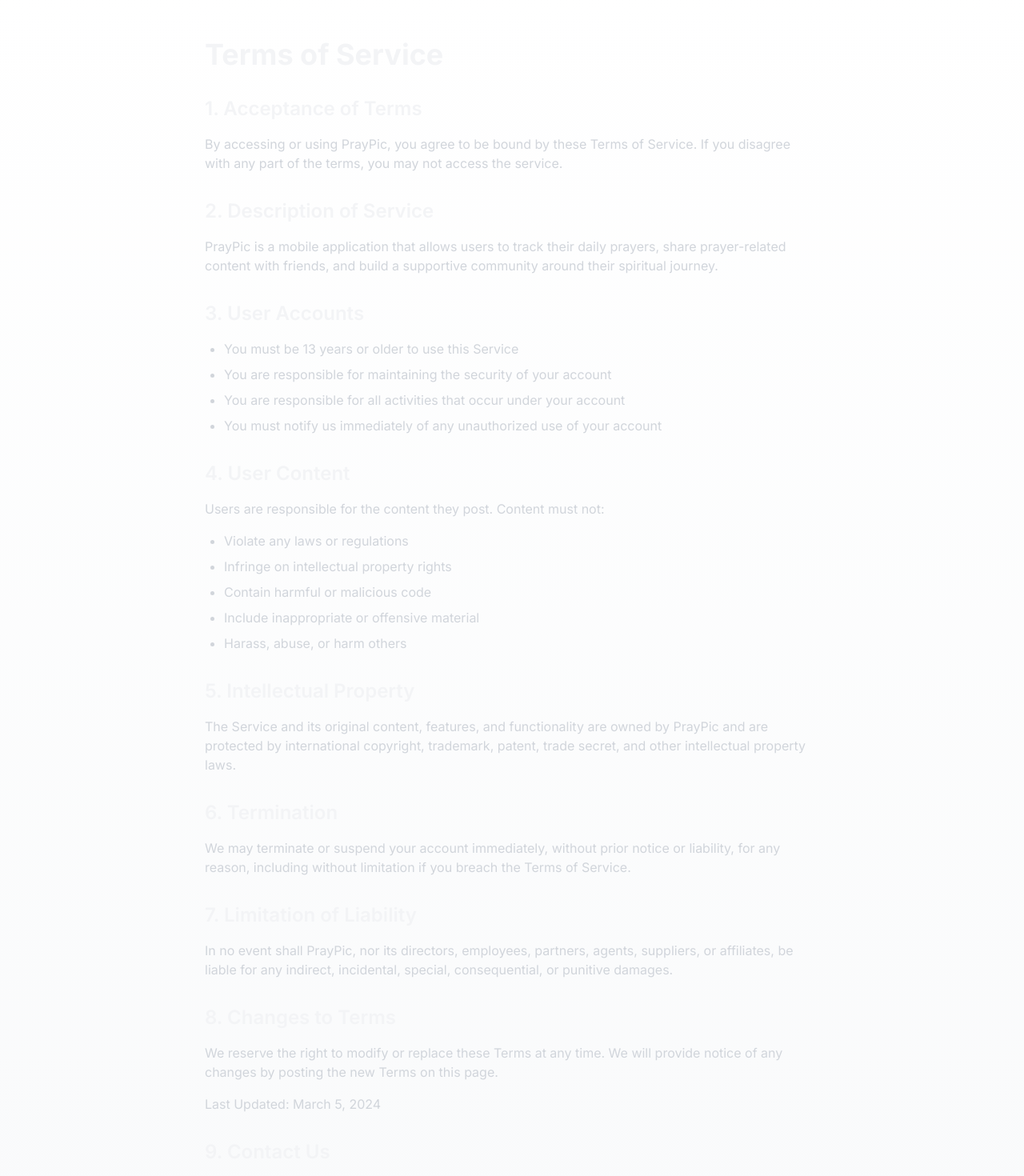
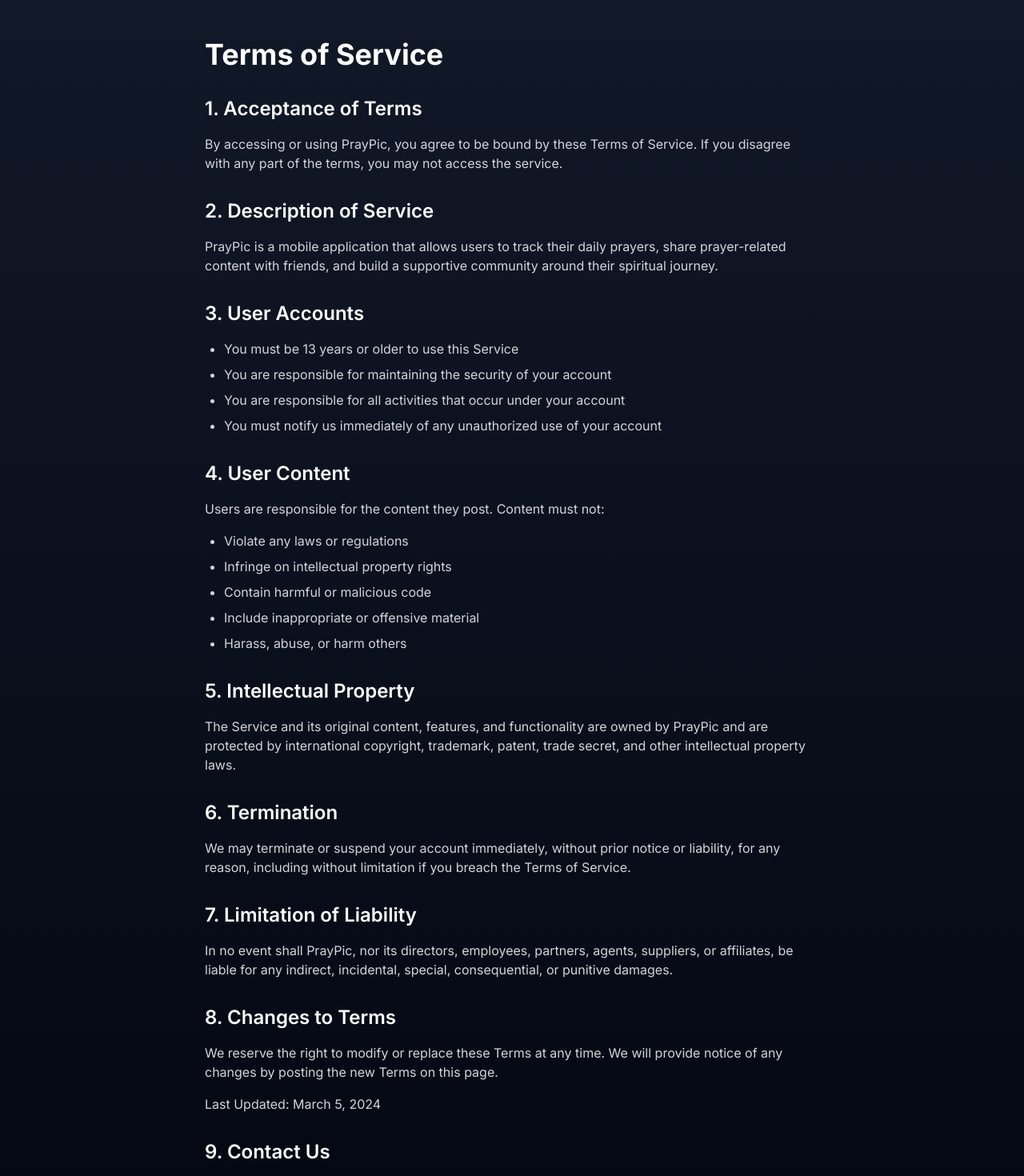
Before and after one commit to yousifUnity/Pray-Pic, a Next.js app: page /terms in a window 1280 px wide. Shown: the part 80-1550 px from the top of the page at 80% size. Built offline with nearby package versions, Linux system fonts and the light colour scheme.

Commit message:
Update page.tsx

```diff
--- a/src/app/terms/page.tsx
+++ b/src/app/terms/page.tsx
@@ -3,13 +3,13 @@
 
 export default function TermsOfService() {
   return (
-    <div className="min-h-screen bg-gradient-to-b from-white to-gray-50 py-16">
+    <div className="min-h-screen bg-gradient-to-b from-white to-gray-50 dark:from-gray-900 dark:to-gray-950 py-16">
       <div className="container mx-auto px-4">
         <div className="max-w-3xl mx-auto">
-          <h1 className="text-4xl font-bold mb-8">Terms of Service</h1>
-          <div className="space-y-8 text-gray-600">
+          <h1 className="text-4xl font-bold mb-8 text-gray-800 dark:text-white">Terms of Service</h1>
+          <div className="space-y-8 text-gray-600 dark:text-gray-300">
             <section>
-              <h2 className="text-2xl font-semibold mb-4 text-gray-800">1. Acceptance of Terms</h2>
+              <h2 className="text-2xl font-semibold mb-4 text-gray-800 dark:text-white">1. Acceptance of Terms</h2>
               <p>
                 By accessing or using PrayPic, you agree to be bound by these Terms of Service. If you
                 disagree with any part of the terms, you may not access the service.
@@ -17,7 +17,7 @@
             </section>
 
             <section>
-              <h2 className="text-2xl font-semibold mb-4 text-gray-800">2. Description of Service</h2>
+              <h2 className="text-2xl font-semibold mb-4 text-gray-800 dark:text-white">2. Description of Service</h2>
               <p>
                 PrayPic is a mobile application that allows users to track their daily prayers, share
                 prayer-related content with friends, and build a supportive community around their
@@ -26,7 +26,7 @@
             </section>
 
             <section>
-              <h2 className="text-2xl font-semibold mb-4 text-gray-800">3. User Accounts</h2>
+              <h2 className="text-2xl font-semibold mb-4 text-gray-800 dark:text-white">3. User Accounts</h2>
               <ul className="list-disc pl-6 space-y-2">
                 <li>You must be 13 years or older to use this Service</li>
                 <li>You are responsible for maintaining the security of your account</li>
@@ -36,7 +36,7 @@
             </section>
 
             <section>
-              <h2 className="text-2xl font-semibold mb-4 text-gray-800">4. User Content</h2>
+              <h2 className="text-2xl font-semibold mb-4 text-gray-800 dark:text-white">4. User Content</h2>
               <p className="mb-4">
                 Users are responsible for the content they post. Content must not:
               </p>
@@ -50,7 +50,7 @@
             </section>
 
             <section>
-              <h2 className="text-2xl font-semibold mb-4 text-gray-800">5. Intellectual Property</h2>
+              <h2 className="text-2xl font-semibold mb-4 text-gray-800 dark:text-white">5. Intellectual Property</h2>
               <p>
                 The Service and its original content, features, and functionality are owned by PrayPic
                 and are protected by international copyright, trademark, patent, trade secret, and
@@ -59,7 +59,7 @@
             </section>
 
             <section>
-              <h2 className="text-2xl font-semibold mb-4 text-gray-800">6. Termination</h2>
+              <h2 className="text-2xl font-semibold mb-4 text-gray-800 dark:text-white">6. Termination</h2>
               <p>
                 We may terminate or suspend your account immediately, without prior notice or liability,
                 for any reason, including without limitation if you breach the Terms of Service.
@@ -67,7 +67,7 @@
             </section>
 
             <section>
-              <h2 className="text-2xl font-semibold mb-4 text-gray-800">7. Limitation of Liability</h2>
+              <h2 className="text-2xl font-semibold mb-4 text-gray-800 dark:text-white">7. Limitation of Liability</h2>
               <p>
                 In no event shall PrayPic, nor its directors, employees, partners, agents, suppliers,
                 or affiliates, be liable for any indirect, incidental, special, consequential, or
@@ -76,7 +76,7 @@
             </section>
 
             <section>
-              <h2 className="text-2xl font-semibold mb-4 text-gray-800">8. Changes to Terms</h2>
+              <h2 className="text-2xl font-semibold mb-4 text-gray-800 dark:text-white">8. Changes to Terms</h2>
               <p>
                 We reserve the right to modify or replace these Terms at any time. We will provide
                 notice of any changes by posting the new Terms on this page.
@@ -87,11 +87,11 @@
             </section>
 
             <section>
-              <h2 className="text-2xl font-semibold mb-4 text-gray-800">9. Contact Us</h2>
+              <h2 className="text-2xl font-semibold mb-4 text-gray-800 dark:text-white">9. Contact Us</h2>
               <p>
                 If you have any questions about these Terms, please contact us at:
                 <br />
-                <a href="mailto:legal@praypic.com" className="text-primary-green hover:underline">
+                <a href="mailto:legal@praypic.com" className="text-primary-green dark:text-primary-gold hover:underline">
                   legal@praypic.com
                 </a>
               </p>
```
